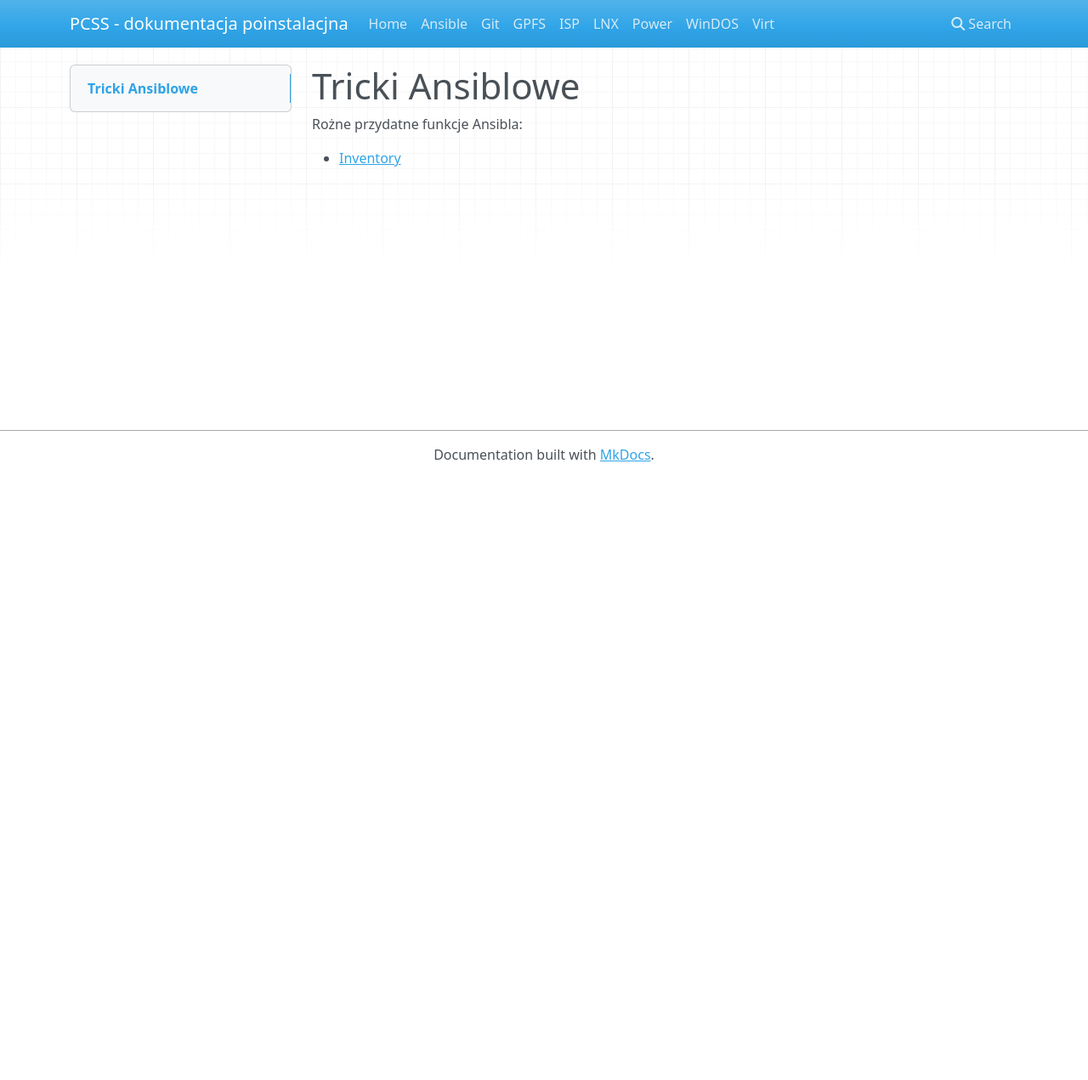
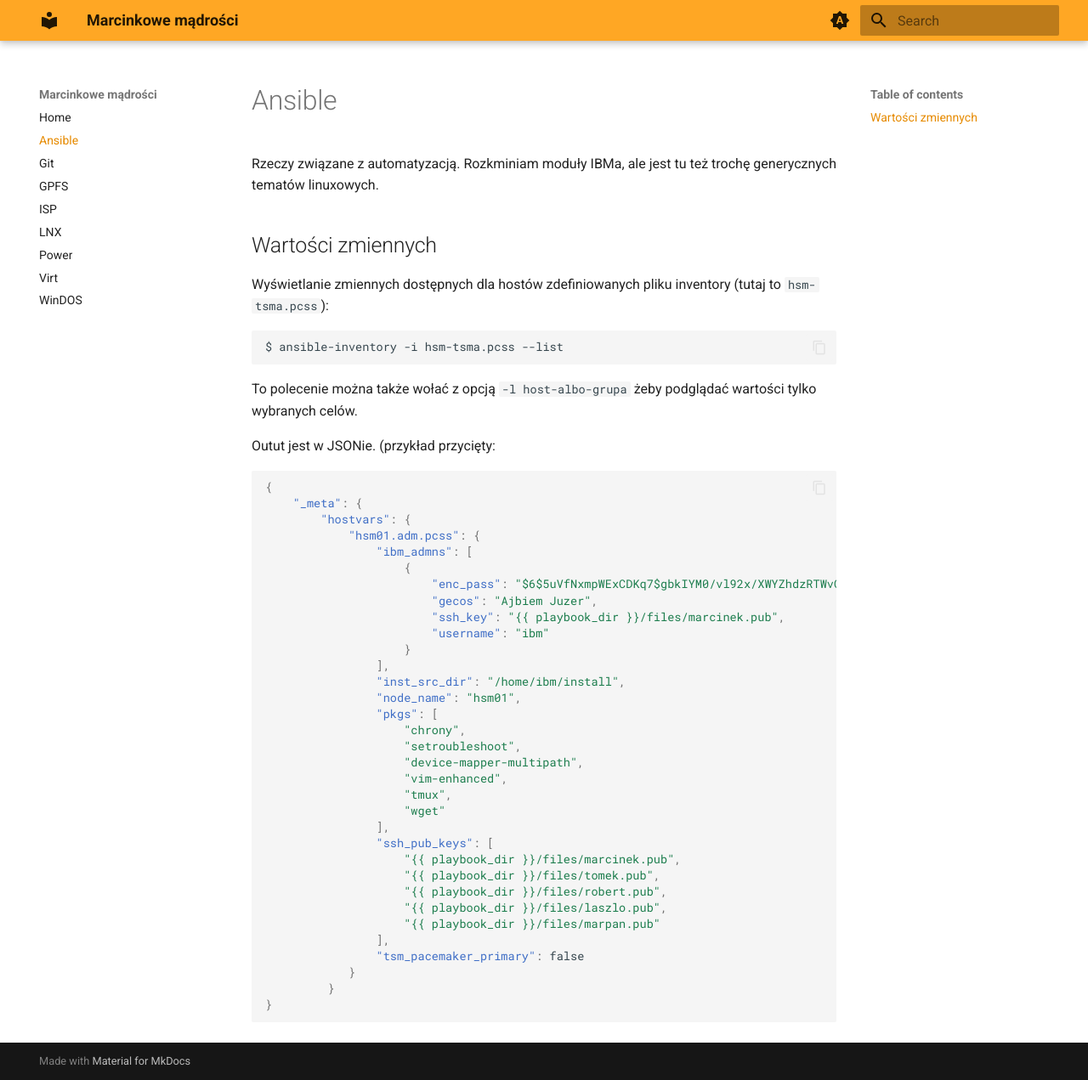
Before and after one commit to stecenator/notki, an MkDocs documentation site: the page built from docs/ansible/index.md, in a window 1280 px wide and 1271 px high. Shown: the whole window at 85% size. Built offline with MkDocs 1.6.1 and Material for MkDocs 9.7.7, drawn with Linux system fonts in a browser that asks for light colours; nearby versions of some CDN libraries.

Commit message:
Porządki w spójności linków po przestawianie się na hierarchię mkdocs

````diff
--- a/docs/ansible/README.md
+++ b/docs/ansible/README.md
@@ -1,5 +1,3 @@
 # Tricki Ansiblowe
 
-Rożne przydatne funkcje Ansibla:
-
-- [Inventory](inv.md)
+Cała treść jes teraz [tu](index.md).
--- /dev/null
+++ b/docs/ansible/index.md
@@ -0,0 +1,51 @@
+# Ansible
+
+Rzeczy związane z automatyzacją. Rozkminiam moduły IBMa, ale jest tu też trochę generycznych tematów linuxowych.
+
+## Wartości zmiennych
+
+Wyświetlanie zmiennych dostępnych dla hostów zdefiniowanych pliku inventory (tutaj to `hsm-tsma.pcss`):
+
+```sh
+$ ansible-inventory -i hsm-tsma.pcss --list
+```
+
+To polecenie można także wołać z opcją `-l host-albo-grupa` żeby podglądać wartości tylko wybranych celów.
+
+Outut jest w JSONie. (przykład przycięty:
+
+```json
+{
+    "_meta": {
+        "hostvars": {
+            "hsm01.adm.pcss": {
+                "ibm_admns": [
+                    {
+                        "enc_pass": "$6$5uVfNxmpWExCDKq7$gbkIYM0/vl92x/XWYZhdzRTWvQrl/FWqDwtfACO7hCB2lxL0YVt5Gks2GnWMyEERMRcwBBOvqjfBhB3OwKtQK/",
+                        "gecos": "Ajbiem Juzer",
+                        "ssh_key": "{{ playbook_dir }}/files/marcinek.pub",
+                        "username": "ibm"
+                    }
+                ],
+                "inst_src_dir": "/home/ibm/install",
+                "node_name": "hsm01",
+                "pkgs": [
+                    "chrony",
+                    "setroubleshoot",
+                    "device-mapper-multipath",
+                    "vim-enhanced",
+                    "tmux",
+                    "wget"
+                ],
+                "ssh_pub_keys": [
+                    "{{ playbook_dir }}/files/marcinek.pub",
+                    "{{ playbook_dir }}/files/tomek.pub",
+                    "{{ playbook_dir }}/files/robert.pub",
+                    "{{ playbook_dir }}/files/laszlo.pub",
+                    "{{ playbook_dir }}/files/marpan.pub"
+                ],
+                "tsm_pacemaker_primary": false
+            }
+         }
+}
+```
--- a/mkdocs.yaml
+++ b/mkdocs.yaml
@@ -1,4 +1,40 @@
-site_name: PCSS - dokumentacja poinstalacjna
+site_name: Marcinkowe mądrości
+markdown_extensions:
+  - pymdownx.highlight:
+      anchor_linenums: true
+      line_spans: __span
+      pygments_lang_class: true
+  - pymdownx.inlinehilite
+  - pymdownx.snippets
+  - pymdownx.superfences
+theme:
+  name: material
+  features:
+    - content.code.copy
+  palette:
+    # Palette toggle for automatic mode
+    - media: "(prefers-color-scheme)"
+      toggle:
+        icon: material/brightness-auto
+        name: Switch to light mode
+      primary: orange
+
+    # Palette toggle for light mode
+    - media: "(prefers-color-scheme: light)"
+      scheme: default
+      toggle:
+        icon: material/brightness-7
+        name: Switch to dark mode
+      primary: orange
+
+    # Palette toggle for dark mode
+    - media: "(prefers-color-scheme: dark)"
+      scheme: slate
+      toggle:
+        icon: material/brightness-4
+        name: Switch to system preference
+      primary: orange
+
 nav:
   - Home: README.md
   - Ansible: ansible/index.md
@@ -7,5 +43,5 @@
   - ISP: ISP/index.md
   - LNX: LNX/index.md
   - Power: Power/index.md
+  - Virt: virt/index.md
   - WinDOS: WinDOS/index.md
-  - Virt: virt/index.md
````
Also changed, not shown: docs/README.md (+11 -1 lines), docs/WinDOS/PS.md (+12 -10 lines), docs/WinDOS/index.md (added, +7 -0 lines), docs/git/index.md (+18 -14 lines).
